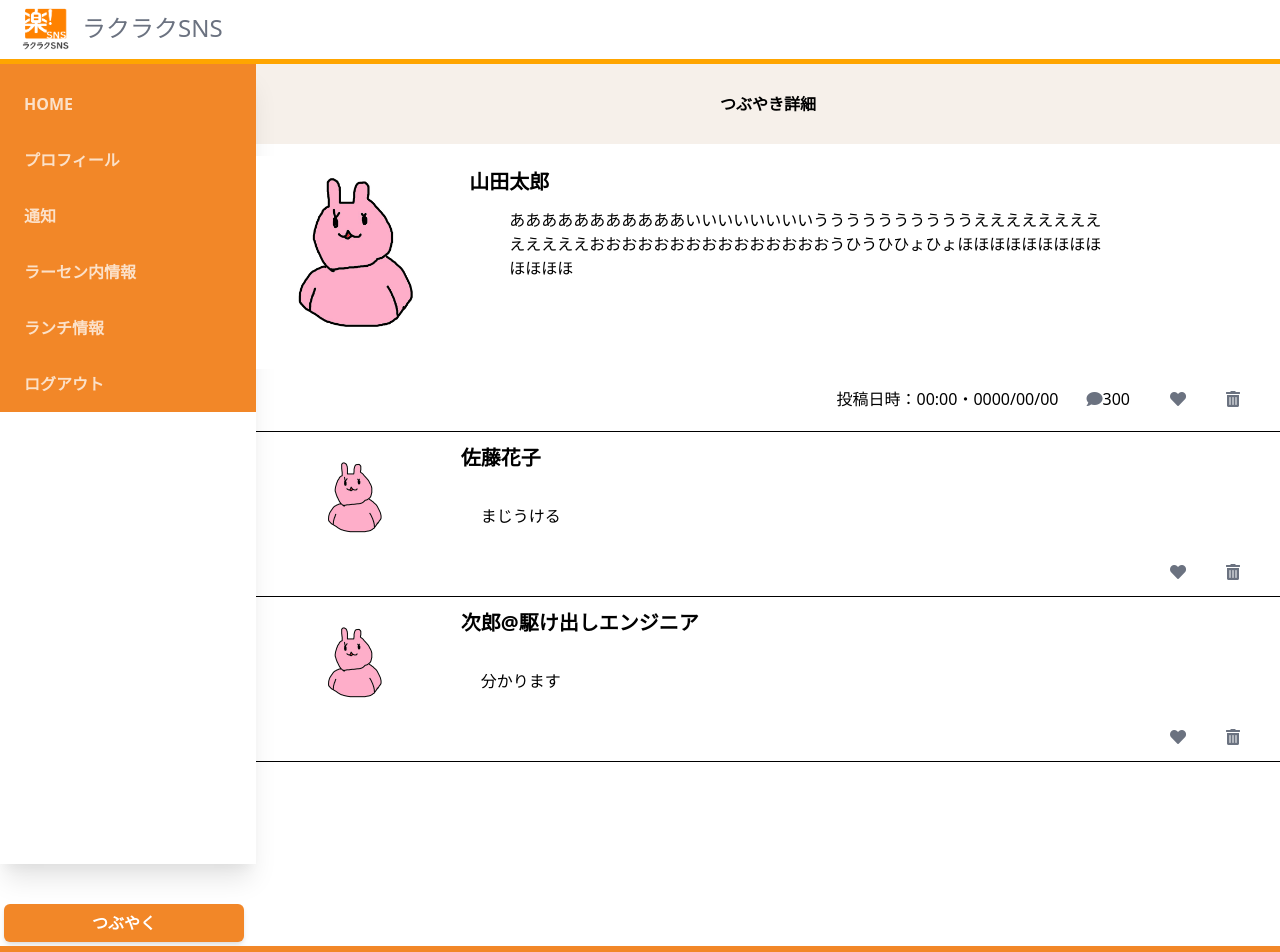
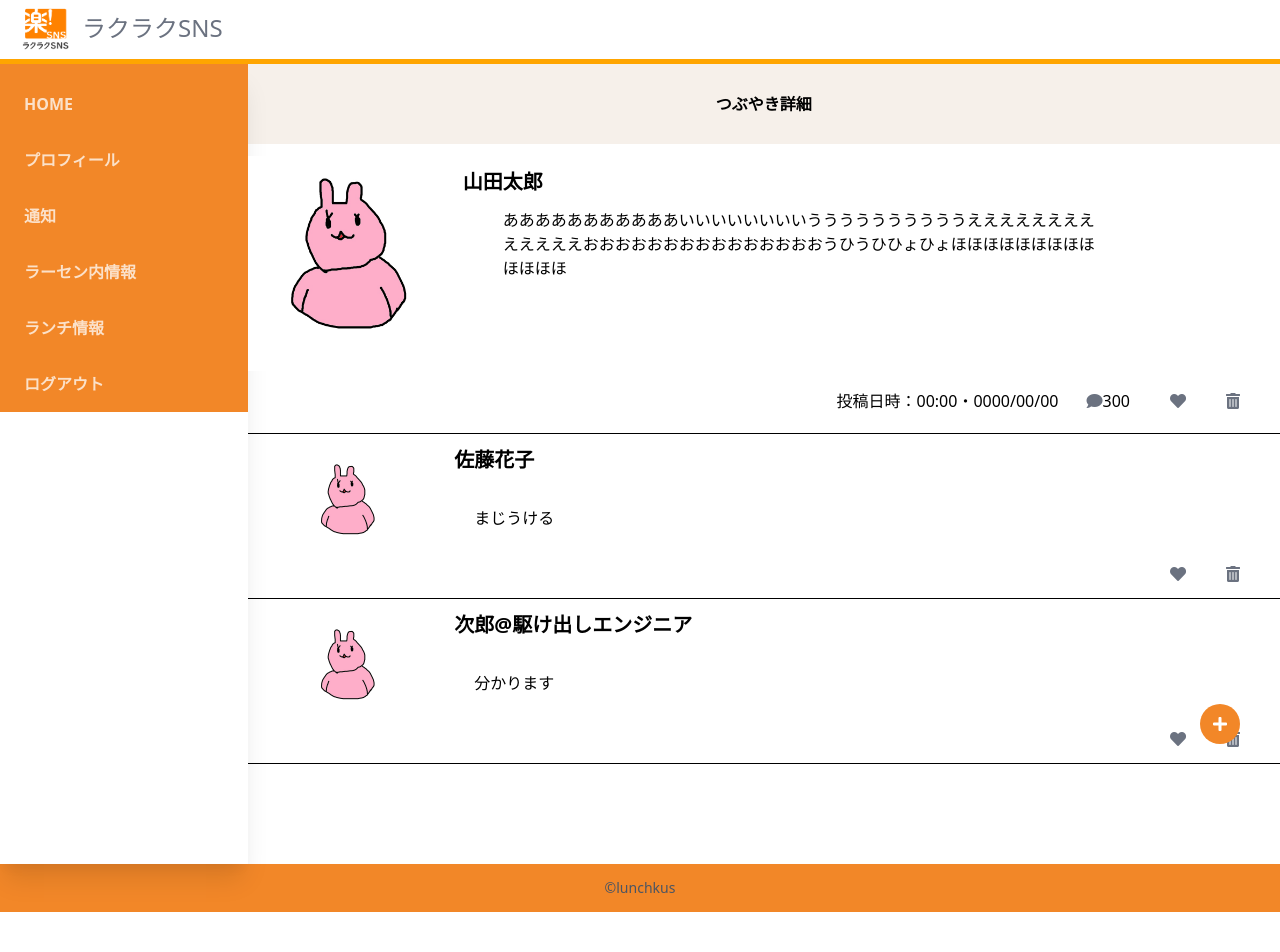
Before and after one commit to suzu1997/rakus-sns-app, a Next.js app: page /timeline/1 in a window 1280 px wide. Shown: the top 952 px of the page. After the commit the page ends 912 px from the top, so only its background shows below. Built offline with nearby package versions, Linux system fonts and the light colour scheme.

Commit message:
詳細ページも投稿ボタン置き換え

```diff
--- a/src/pages/timeline/[id].tsx
+++ b/src/pages/timeline/[id].tsx
@@ -7,8 +7,8 @@ import { SubHeader } from "../../components/SubHeader";
 import { FavoBtn } from "../../components/FavoBtn";
 //自分のつぶやきを消せるボタンコンポーネント(自分のつぶやきの時のみ表示させたい)
 import { TrashBtn } from "../../components/TrashBtn";
-import { Button } from "../../components/Button";
 import { PostModal } from "../../components/PostModal";
+import { PostBtn } from "../../components/PostBtn";
 
 /**
  * つぶやき詳細画面.
@@ -59,12 +59,7 @@ const TweetDetail: NextPage = () => {
       <PostModal isOpen={isOpen} closeModal={closeModal} title={"つぶやき"} />
 
       <div className="flex">
-        <div>
-          <MenuBar />
-          <div className="m-1 mt-10">
-            <Button label="つぶやく" size="lg" onClick={openModal} />
-          </div>
-        </div>
+        <MenuBar />
 
         {/* サブヘッダー */}
         <div className="w-10/12">
@@ -111,6 +106,9 @@ const TweetDetail: NextPage = () => {
           ))}
         </div>
       </div>
+      <div>
+        <PostBtn onClick={openModal} />
+      </div>
     </>
   );
 };
```
